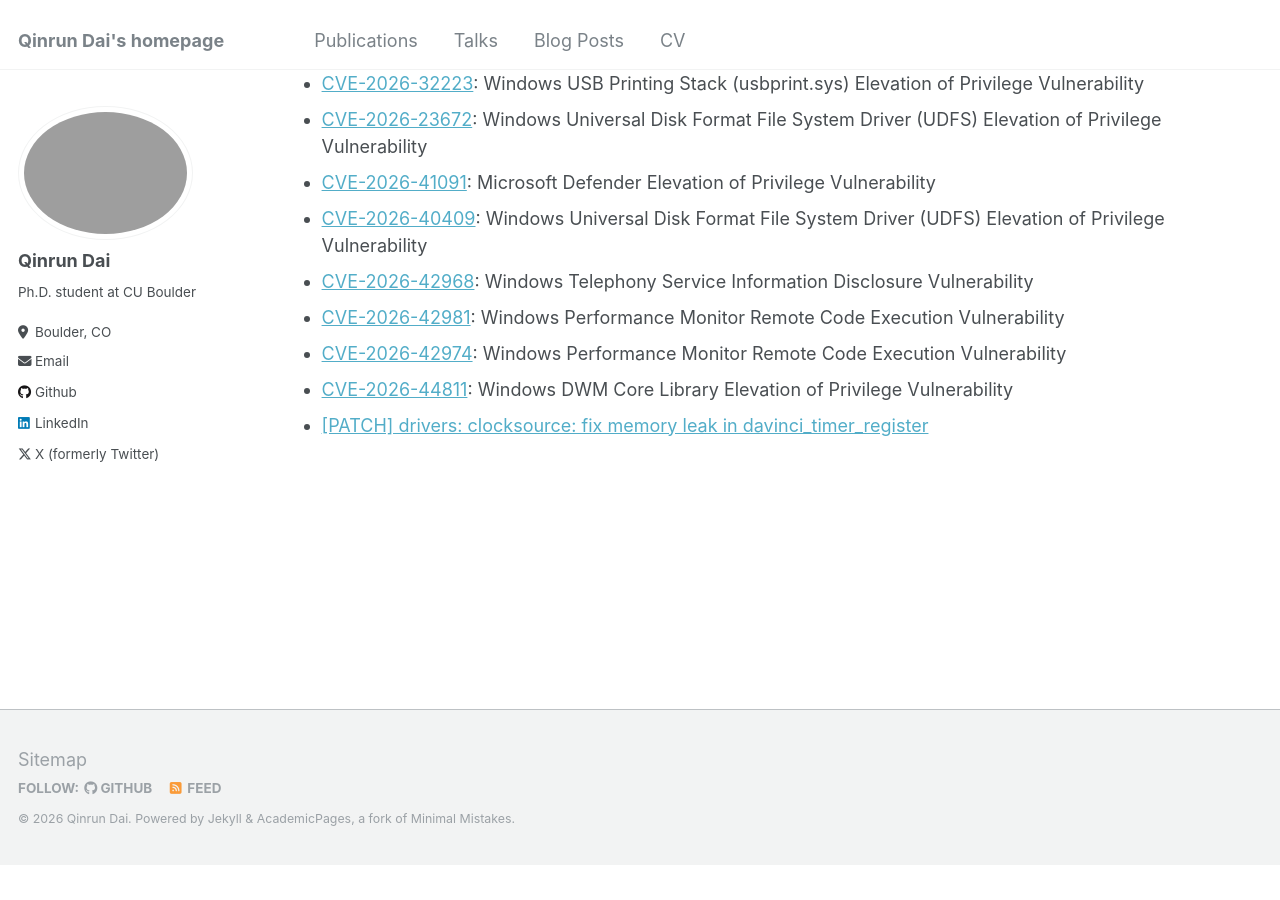
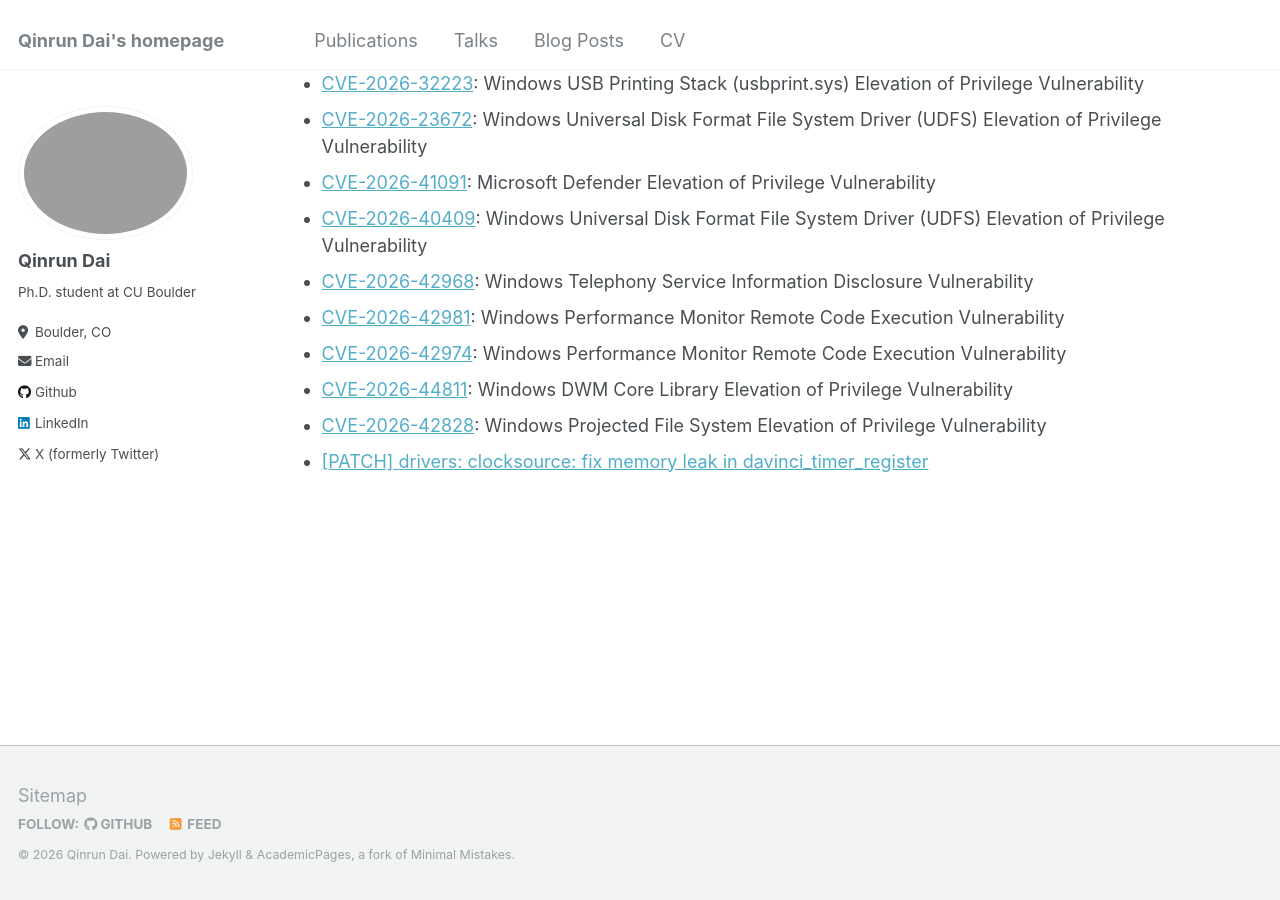
Before and after one commit to second5t/second5t.github.io, a Jekyll site: the page built from _pages/cv.md, in a window 1280 px wide and 900 px high, scrolled down 2840 px. Built offline with Jekyll 4.4.1, drawn with Linux system fonts in a browser that asks for light colours; before the commit the page ends 3704 px from its top, so only the background shows below that.

Commit message:
Add CVE-2026-42828 vulnerability entry to CV list

```diff
--- a/_pages/cv.md
+++ b/_pages/cv.md
@@ -94,4 +94,5 @@ CVE and Bugs
 * [CVE-2026-42981](https://msrc.microsoft.com/update-guide/vulnerability/CVE-2026-42981): Windows Performance Monitor Remote Code Execution Vulnerability
 * [CVE-2026-42974](https://msrc.microsoft.com/update-guide/vulnerability/CVE-2026-42974): Windows Performance Monitor Remote Code Execution Vulnerability
 * [CVE-2026-44811](https://msrc.microsoft.com/update-guide/vulnerability/CVE-2026-44811): Windows DWM Core Library Elevation of Privilege Vulnerability
+* [CVE-2026-42828](https://msrc.microsoft.com/update-guide/vulnerability/CVE-2026-42828): Windows Projected File System Elevation of Privilege Vulnerability
 * [\[PATCH\] drivers: clocksource: fix memory leak in davinci_timer_register](https://lore.kernel.org/lkml/20230322151945.102353-1-flno@hust.edu.cn/)
```
